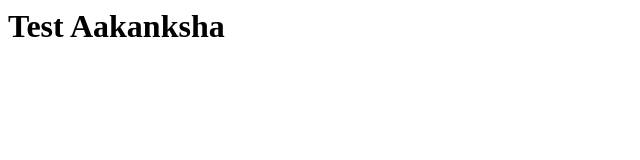
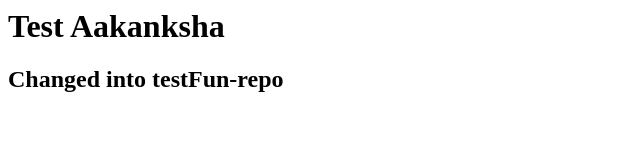
Before and after one commit to github-2018-Oct-Aakanksha/testFun-repo, a plain HTML site: page index.html in a window 1280 px wide. Shown: the whole page, without its empty margins (0-640 px from the left). Drawn offline with Linux system fonts and the light colour scheme.

Commit message:
updated index file of testFun-repo

```diff
--- a/index.html
+++ b/index.html
@@ -2,5 +2,6 @@
     <head></head>
     <body>
         <h1>Test Aakanksha</h1>
+        <h2>Changed into testFun-repo</h2>
     </body>
 </html>
```
